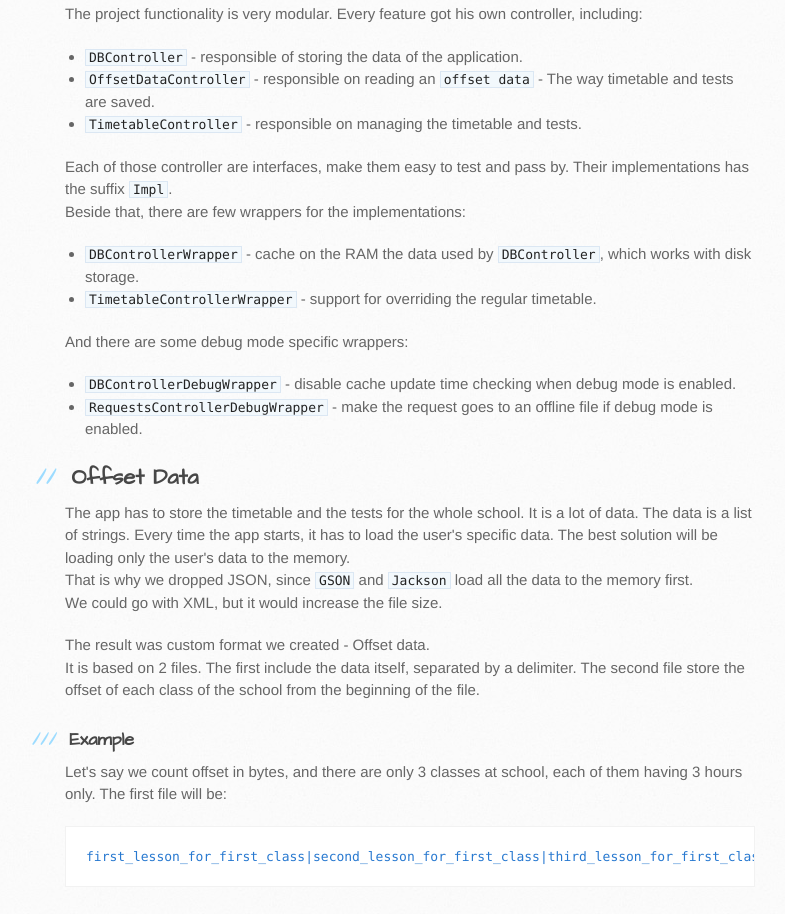
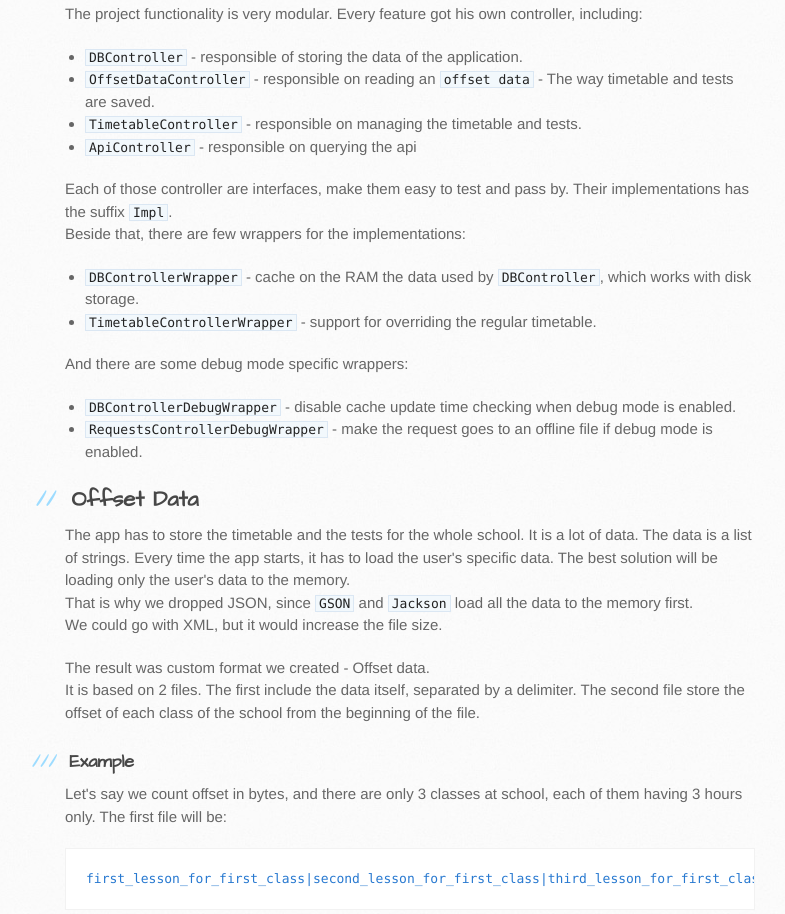
Before and after one commit to OhelShem/android, a plain HTML site: page index.html in a window 1280 px wide. Shown: the part 3557-4471 px from the top of the page, without its empty margins (105-890 px from the left). Drawn offline with Linux system fonts and the light colour scheme.

```diff
--- a/index.html
+++ b/index.html
@@ -107,6 +107,8 @@ Kotlin libraries used in this project:</p>
 <code>OffsetDataController</code> - responsible on reading an <code>offset data</code> - The way timetable and tests are saved.</li>
 <li>
 <code>TimetableController</code> - responsible on managing the timetable and tests.</li>
+<li>
+<code>ApiController</code> - responsible on querying the api</li>
 </ul>
 
 <p>Each of those controller are interfaces, make them easy to test and pass by. Their implementations has the suffix <code>Impl</code>.<br>
```
Also changed, not shown: params.json (+1 -1 lines).
